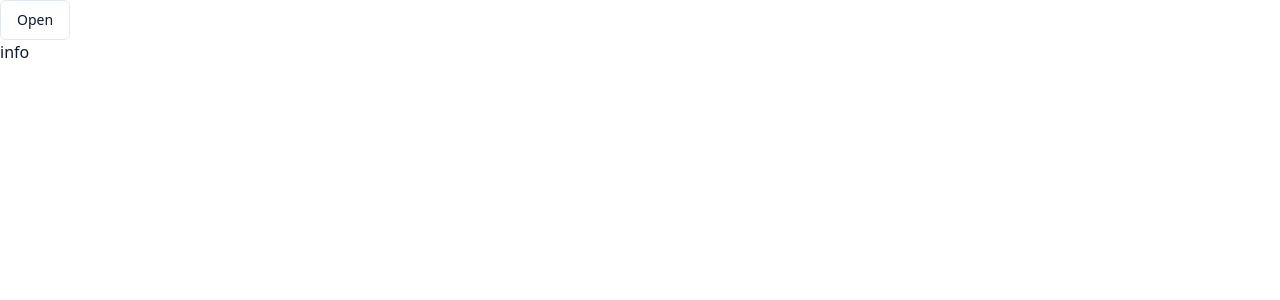
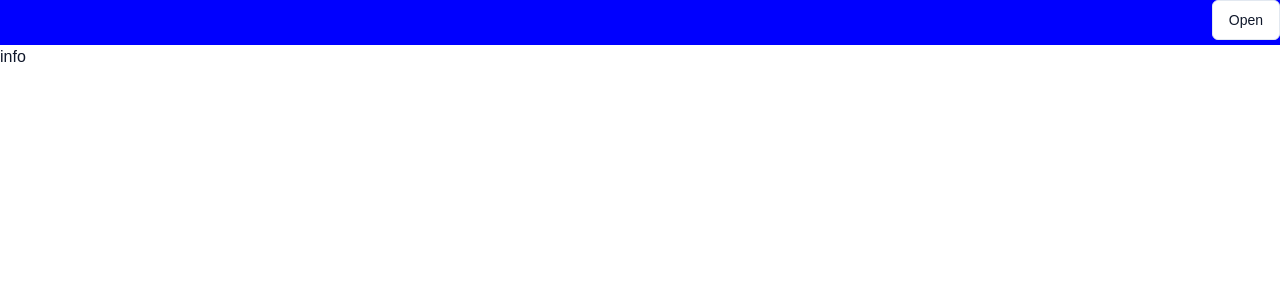
Before and after one commit to marafigagdansk/testeHibrid, a React (Vite) app in the folder shadcnProject/: page / in a window 1280 px wide. Shown: the top 300 px of the page. Built offline with nearby package versions, Linux system fonts and the light colour scheme.

Commit message:
style menu

```diff
--- a/shadcnProject/src/TelaPrincipal.css
+++ b/shadcnProject/src/TelaPrincipal.css
@@ -14,12 +14,12 @@ body {
     flex-direction: column;
 }
 
-.header {
+.header-area {
     display: flex;
-    flex-direction: column;
     width: 100vw;
     height: 3.5vw;
     background-color: blue;
+    justify-content: right;
 
 }
 
@@ -28,5 +28,4 @@ body {
     flex-direction: column;
     width: 100vw;
     height: 100vw;
-    background-color: SZ\;
 }
--- a/shadcnProject/src/TelaPrincipal.jsx
+++ b/shadcnProject/src/TelaPrincipal.jsx
@@ -31,13 +31,16 @@ import {
   DropdownMenuTrigger,
 } from "@/components/ui/dropdown-menu"
 
+import "./TelaPrincipal.css"
 function TelaPrincipal() {
 
   return (
     <>
         <div className='geral'>
-            <div className='header'>
-                      <DropdownMenu>
+            <div className='header-area'>
+
+              <div className="menu">
+              <DropdownMenu>
                 <DropdownMenuTrigger asChild>
                   <Button variant="outline">Open</Button>
                 </DropdownMenuTrigger>
@@ -122,9 +125,11 @@ function TelaPrincipal() {
                   </DropdownMenuItem>
                 </DropdownMenuContent>
               </DropdownMenu>
+              </div>
+
             </div>
 
-            <div className='infoArea'>
+            <div className='info-area'>
               <h1>info</h1>
             </div>
         </div>
```
